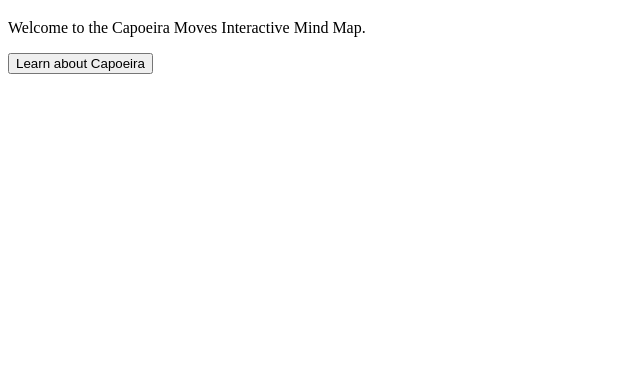
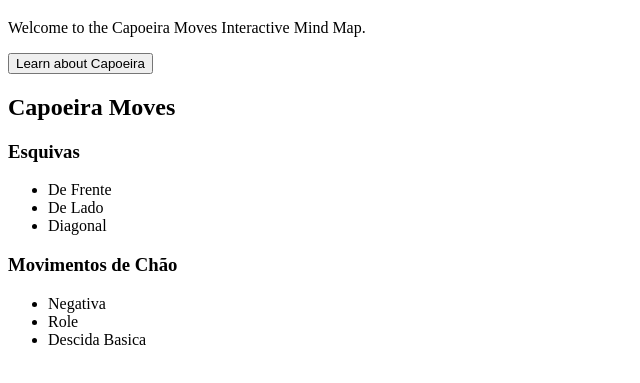
Before and after one commit to JessV28/Capoeira-Mindmap, a plain HTML site: page index.html in a window 1280 px wide. Shown: the part 61-444 px from the top of the page, without its empty margins (0-640 px from the left). Drawn offline with Linux system fonts and the light colour scheme.

Commit message:
Capoeira moves.html

```diff
--- a/index.html
+++ b/index.html
@@ -16,6 +16,25 @@
 
 <button onclick="showMoveDescription()">Learn about Capoeira</button>
 
+    <h2>Capoeira Moves</h2>
+
+<h3>Esquivas</h3>
+<ul>
+    <li onclick="showMoveDescription('De Frente: A forward evasion technique.')">De Frente</li>
+    <li onclick="showMoveDescription('De Lado: A side evasion move.')">De Lado</li>
+    <li onclick="showMoveDescription('Diagonal: A diagonal escape from an attack.')">Diagonal</li>
+</ul>
+
+<h3>Movimentos de Chão</h3>
+<ul>
+    <li onclick="showMoveDescription('Negativa: A ground move to avoid high attacks.')">Negativa</li>
+    <li onclick="showMoveDescription('Role: A rolling move to dodge or counter.')">Role</li>
+    <li onclick="showMoveDescription('Descida Basica: A basic descent to the ground for defense.')">Descida Basica</li>
+</ul>
+
+<div id="moveDescription"></div>
+
+
     <!-- We will add our mind map here -->
 </body>
 </html>
```
